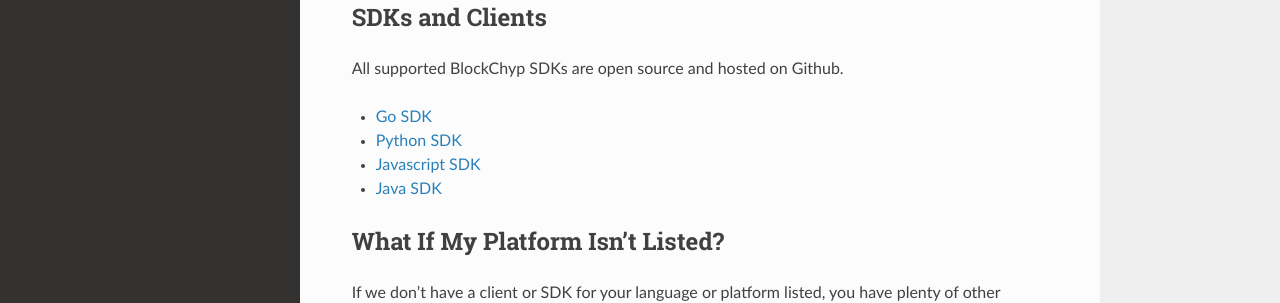
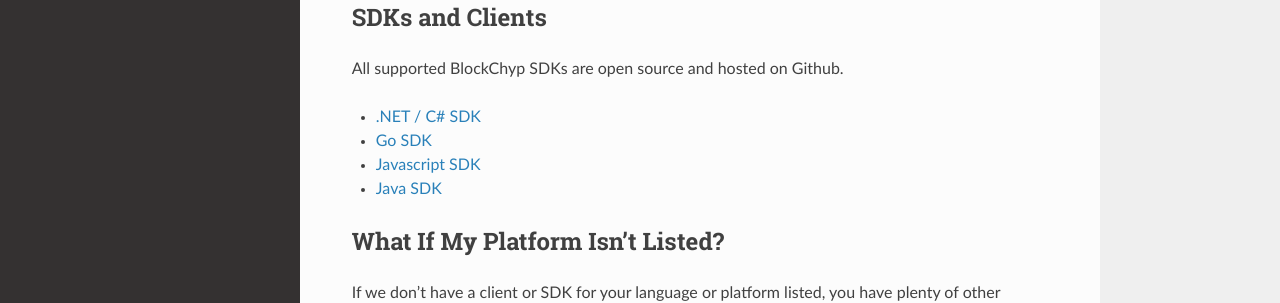
Before and after one commit to blockchyp/developer-docs, a Sphinx documentation site: the page built from docs/index.rst, in a window 1280 px wide and 900 px high. Shown: the part 431-734 px from the top of the window. Built offline with Sphinx 7.4.7 and the Read the Docs theme 2.0.0, drawn with Linux system fonts in a browser that asks for light colours.

Commit message:
adding C# sdk link

```diff
--- a/docs/index.rst
+++ b/docs/index.rst
@@ -25,8 +25,9 @@
 
 All supported BlockChyp SDKs are open source and hosted on Github.
 
+
+- `.NET / C# SDK <https://github.com/blockchyp/blockchyp-csharp>`_
 - `Go SDK <https://github.com/blockchyp/blockchyp-go>`_
-- `Python SDK <https://github.com/blockchyp/blockchyp-python>`_
 - `Javascript SDK <https://github.com/blockchyp/blockchyp-js>`_
 - `Java SDK <https://github.com/blockchyp/blockchyp-java>`_
 
```
